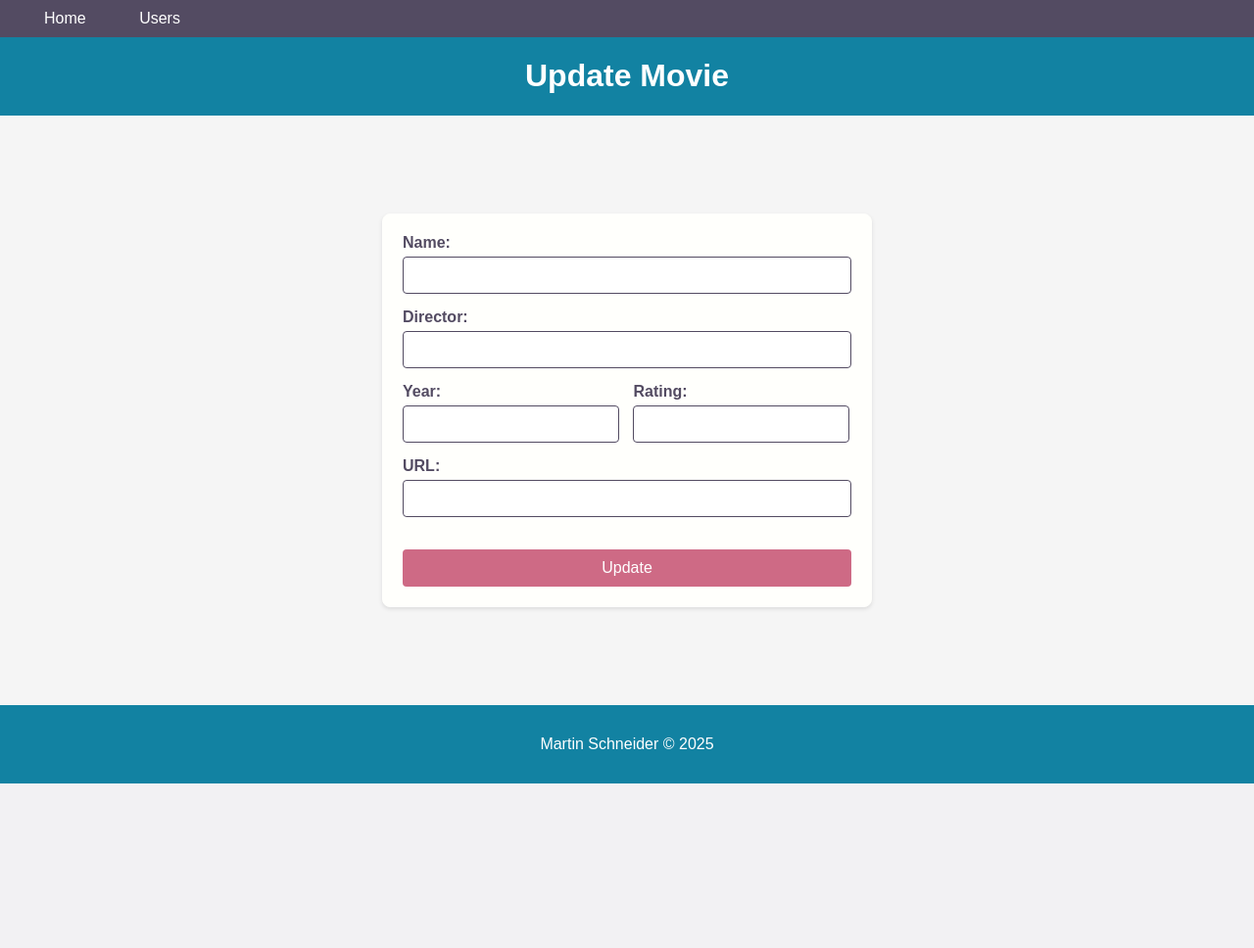
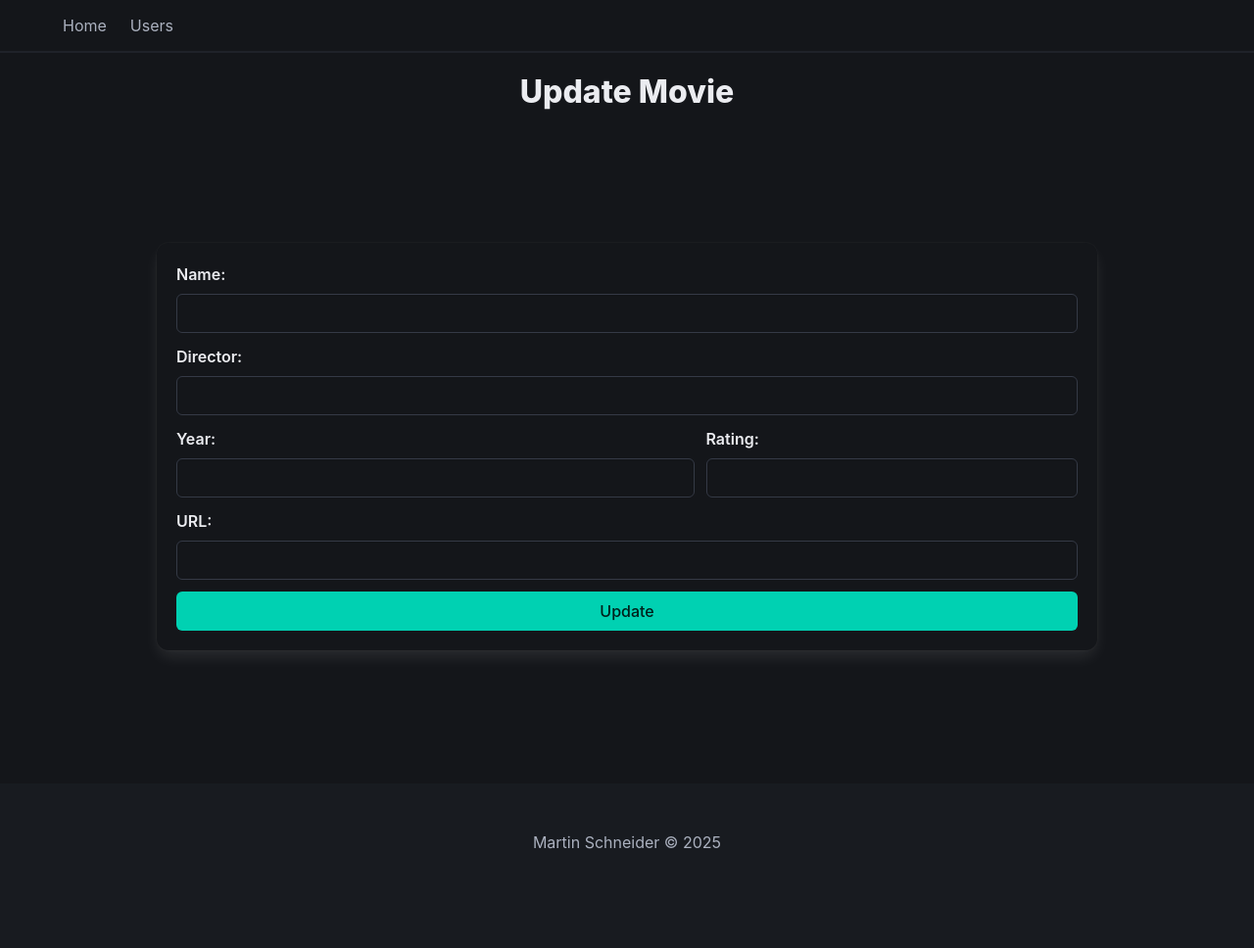
Before and after one commit to martinschne/moviweb-app, a Flask app: template templates/update_movie.html in a window 1280 px wide. Shown: the whole page at 98% size. Before the commit the page ends 800 px from the top, so only its background shows below. Run offline with Flask 3, Linux system fonts and the light colour scheme; the template is opened without the code that fills it, so the values that code supplies are empty; some libraries are stand-ins or nearby versions.

Commit message:
integrate bulma css, adapt html templates

```diff
--- /dev/null
+++ b/static/css/style.css
@@ -0,0 +1,11 @@
+@media screen and (max-width: 768px) {
+    .button.is-fullwidth-mobile {
+        display: flex;
+        width: 100%;
+    }
+}
+
+.cell {
+    width: 128px;
+    margin: 0 auto;
+}
--- /dev/null
+++ b/static/js/script.js
@@ -0,0 +1,9 @@
+document.addEventListener('DOMContentLoaded', () => {
+    const hamburger = document.querySelector(".navbar-burger")
+    const menu = document.querySelector("#main-menu");
+
+    hamburger.addEventListener("click", () => {
+        hamburger.classList.toggle("is-active");
+        menu.classList.toggle("is-active");
+    });
+});
--- a/static/style.css
+++ /dev/null
@@ -1,161 +0,0 @@
-:root {
-    --cerulean: #1282a2ff;
-    --english-violet: #534b62ff;
-    --blush: #ce6a85ff;
-    --naples-yellow: #efcb68ff;
-    --baby-powder: #fffffcff;
-}
-
-*, *::before, *::after {
-    box-sizing: border-box;
-}
-
-html, body {
-    height: 100%;
-    margin: 0;
-    padding: 0;
-}
-
-body {
-    display: flex;
-    flex-direction: column;
-    justify-content: space-between;
-    font-family: Arial, sans-serif;
-    background-color: #F5F5F5;
-    color: var(--english-violet);
-    min-height: 100vh;
-}
-
-h1 {
-    color: white;
-}
-
-h1, h3 {
-    text-align: center;
-}
-
-header {
-    background-color: var(--cerulean)
-}
-
-nav {
-    padding: 10px 20px;
-    background-color: var(--english-violet)
-}
-
-nav a {
-    color: white;
-    text-decoration: none;
-    padding: 10px 15px;
-    margin: 0 10px;
-    font-size: 16px;
-    border-radius: 4px;
-    transition: background-color 0.3s, color 0.3s;
-}
-
-nav a:hover {
-    background-color: var(--cerulean);
-    color: white;
-}
-
-nav a.active {
-    background-color: var(--cerulean);
-    color: white;
-}
-
-.content {
-    width: 100%;
-    height: 100%;
-    display: flex;
-    align-items: center;
-    justify-content: center;
-}
-
-.missing-data-warning {
-    margin: 0;
-}
-
-table, th, td {
-    border: 1px solid black;
-    border-collapse: collapse;
-}
-
-form {
-    background-color: var(--baby-powder);
-    border: 1px solid var(--baby-powder);
-    padding: 20px;
-    margin: 0 auto;
-    max-width: 500px;
-    border-radius: 8px;
-    box-shadow: 0 2px 4px rgba(0, 0, 0, 0.1);
-}
-
-form label {
-    display: block;
-    font-weight: bold;
-    margin-bottom: 5px;
-}
-
-form input,
-form select {
-    width: 100%;
-    padding: 10px;
-    margin-bottom: 15px;
-    border: 1px solid var(--english-violet);
-    border-radius: 4px;
-    box-sizing: border-box;
-    font-size: 14px;
-}
-
-.year-container {
-    margin-right: 5px;
-}
-
-.rating-container {
-    margin-left: 5px;
-}
-
-.year-container, .rating-container {
-    width: calc(50% - 8px);
-    display: inline-flex;
-    flex-direction: column;
-}
-
-.flash-message {
-    text-align: center
-}
-
-input:focus, select:focus {
-    outline: none;
-}
-
-input[type="submit"], .action-button {
-    background-color: var(--blush);
-    color: white;
-    border: none;
-    padding: 10px 20px;
-    margin-bottom: 0;
-    border-radius: 4px;
-    font-size: 16px;
-    cursor: pointer;
-}
-
-form input[type="submit"] {
-    width: 100%;
-}
-
-.action-button {
-    font-size: 1em;
-    margin-top: 15px;
-    text-decoration: none;
-    text-align: center;
-    display: inline-block;
-    width: auto;
-}
-
-footer {
-    background-color: var(--cerulean);
-    color: white;
-    text-align: center;
-    padding: 15px;
-}
--- a/templates/base.html
+++ b/templates/base.html
@@ -1,26 +1,50 @@
 <!DOCTYPE html>
-<html lang="en">
+<html lang="en" data-theme="dark">
 <head>
     <meta charset="UTF-8">
     <meta name="viewport" content="width=device-width, initial-scale=1.0">
     <title>{% block title %}{% endblock %}</title>
-    <link rel="stylesheet" href="{{ url_for('static', filename='style.css') }}">
+    <link rel="stylesheet" href="{{ url_for('static', filename='css/bulma.min.css') }}" />
+    <link rel="stylesheet" href="{{ url_for('static', filename='css/style.css') }}" />
+    <script src="{{ url_for('static', filename='js/script.js') }}"></script>
 </head>
-<body>
+<body class="has-navbar-fixed-top">
     <header>
-        <nav>
-            <a href="{{ url_for('home') }}">Home</a>
-            <a href="{{ url_for('list_users') }}">Users</a>
+        <nav class="navbar is-fixed-top has-shadow"
+             role="navigation"
+             aria-label="main navigation">
+            <div class="container">
+                <div class="navbar-brand">
+                    <a class="navbar-burger" role="button" aria-label="menu" aria-expanded="false">
+                        <span aria-hidden="true"></span>
+                        <span aria-hidden="true"></span>
+                        <span aria-hidden="true"></span>
+                        <span aria-hidden="true"></span>
+                    </a>
+                </div>
+                <div id=main-menu class="navbar-menu">
+                    <div class="navbar-start">
+                        <a class="navbar-item" href="{{ url_for('home') }}">Home</a>
+                        <a class="navbar-item" href="{{ url_for('list_users') }}">Users</a>
+                    </div>
+                </div>
+            </div>
         </nav>
-        <h1>{% block header %}{% endblock %}</h1>
     </header>
-    <main class="content">
-        <div class="content-container">
-            {% block content %}{% endblock %}
+    <main class="hero is-fullheight-with-navbar">
+        <div class="has-text-centered mt-5">
+            <p class="title">{% block header %}{% endblock %}</p>
+        </div>
+        <div class="hero-body">
+            <div class="container content is-max-desktop">
+                {% block content %}{% endblock %}
+            </div>
         </div>
     </main>
-    <footer>
-        <p>Martin Schneider &copy; 2025</p>
+    <footer class="footer hero-foot">
+        <div class="content has-text-centered">
+            <p>Martin Schneider &copy; 2025</p>
+        </div>
     </footer>
 </body>
 </html>
--- /dev/null
+++ b/templates/movie_form.html
@@ -0,0 +1,45 @@
+<form class="box" action="{{ action_url }}" method="post">
+    <div class="field">
+        <label for="name" class="label">Name:</label>
+        <div class="control">
+            <input class="input" id="name" name="name" type="text" value="{{ movie.name }}" required>
+        </div>
+    </div>
+
+    <div class="field">
+        <label for="director" class="label">Director:</label>
+        <div class="control">
+            <input class="input" id="director" name="director" type="text" value="{{ movie.director or '' }}">
+        </div>
+    </div>
+
+    <div class="field">
+        <div class="field-body">
+            <div class="field">
+                <label for="year" class="label">Year:</label>
+                <div class="control">
+                    <input class="input" id="year" name="year" type="number" min="1888" value="{{ movie.year or '' }}">
+                </div>
+            </div>
+            <div class="field">
+                <label for="rating" class="label">Rating:</label>
+                <div class="control">
+                    <input class="input" id="rating" name="rating" type="number" min="0" max="10" step="0.1" value="{{ movie.rating or '' }}">
+                </div>
+            </div>
+        </div>
+    </div>
+
+    <div class="field">
+        <label for="poster_url" class="label">URL:</label>
+        <div class="control">
+            <input class="input" id="poster_url" name="poster_url" type="text" value="{{ movie.poster_url or '' }}">
+        </div>
+    </div>
+
+    <div class="field">
+        <div class="control is-expanded">
+            <input type="submit" class="button is-primary is-fullwidth" value="{{ submit_button_value }}">
+        </div>
+    </div>
+</form>
--- a/templates/update_movie.html
+++ b/templates/update_movie.html
@@ -4,23 +4,8 @@
 {% block header %}Update Movie{% endblock %}
 
 {% block content %}
-    <form action="{{ url_for('update_movie', user_id=user_id, movie_id=movie.id) }}" method="post">
-        <label for="name">Name:</label>
-        <input id="name" name="name" type="text" value="{{ movie.name }}" required>
-        <label for="director">Director:</label>
-        <input id="director" name="director" type="text" value="{{ movie.director or '' }}">
-        <div class="year-container">
-            <label for="year" id="year-label">Year:</label>
-            <input id="year" name="year" type="number" min="1888" value="{{ movie.year or '' }}">
-        </div>
-        <div class="rating-container">
-            <label for="rating" id="rating-label">Rating:</label>
-            <input id="rating" name="rating" type="number" min="0" max="10" step="0.1" value="{{ movie.rating or '' }}">
-        </div>
-        <label for="poster_url">URL:</label>
-        <input id="poster_url" name="poster_url" type="text" value="{{ movie.poster_url or '' }}">
-        <br />
-        <br />
-        <input type="submit" value="Update">
-    </form>
+    {% set action_url = url_for('update_movie', user_id=user_id, movie_id=movie.id) %}
+    {% set submit_button_value = 'Update' %}
+
+    {% include 'movie_form.html' %}
 {% endblock %}
```
Also changed, not shown: templates/add_form.html (added, +19 -0 lines), templates/add_movie.html (+11 -24 lines), templates/add_user.html (+7 -7 lines), templates/index.html (+7 -4 lines), templates/movies.html (+17 -5 lines), templates/users.html (+30 -13 lines).
